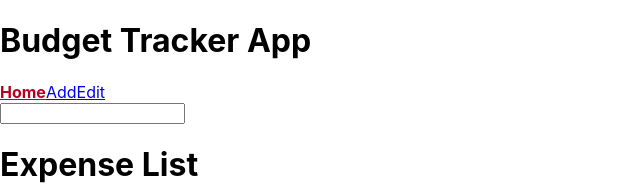
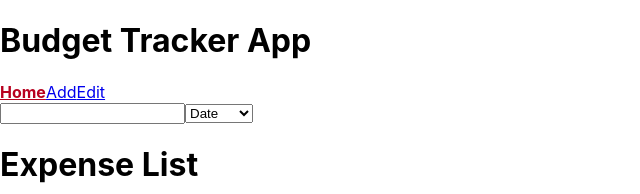
Before and after one commit to alexgold1994/budget-tracker-redux, a React (Create React App) app: page / in a window 1280 px wide. Shown: the top 194 px of the page, without its empty margins (0-640 px from the left). Built offline with nearby package versions, Linux system fonts and the light colour scheme.

Commit message:
add select with filter by date and amount

```diff
--- a/src/components/expenseFilterInput.js
+++ b/src/components/expenseFilterInput.js
@@ -1,16 +1,31 @@
 import React from 'react';
 import ExpenseListItem from './expenseListItem';
 import {connect} from 'react-redux';
-import {setKeywordFilter} from '../actions/filterActions';
+import {setKeywordFilter, sortByAmount, sortByDate} from '../actions/filterActions';
 
 const ExpenseFilterInput = (props) => (
     <div>
-        <input type="text"
-        value={props.filters.keyword}
-        onChange={(e) => {
-            props.dispatch(setKeywordFilter(e.target.value))
-        }}
+        <input
+            type="text"
+            value={props.filters.keyword}
+            onChange={(e) => {
+                props.dispatch(setKeywordFilter(e.target.value))
+            }}
         />
+        <select
+            value={props.filters.sortBy}
+            onChange={(e) => {
+                if (e.target.value === 'date') {
+                    props.dispatch(sortByDate());
+                }else if (e.target.value === 'amount'){
+                    props.dispatch(sortByAmount());
+                }
+            }}
+        >
+            <option value="date">Date</option>
+            <option value="amount">Amount</option>
+        </select>
+
     </div>
 )
 
```
